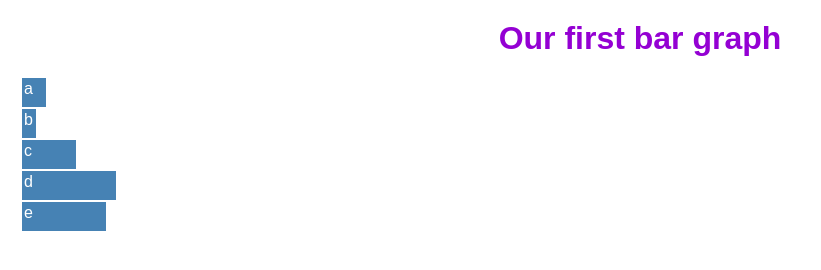
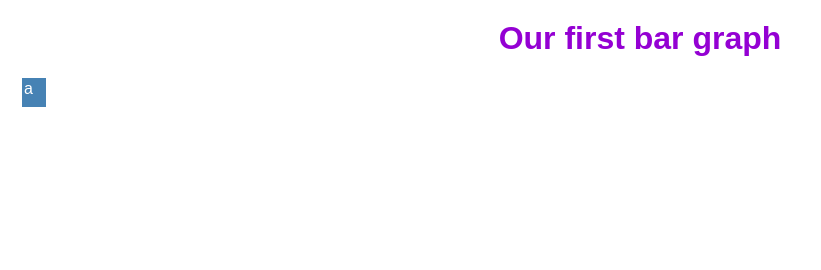
Before and after one commit to akeshavan/nha_2019, a plain HTML site: page index.html in a window 1280 px wide. Shown: the whole page, without its empty margins (0-821 px from the left). Drawn offline with Linux system fonts and the light colour scheme.

Commit message:
step05: JS -- create and append an element

```diff
--- a/index.html
+++ b/index.html
@@ -33,12 +33,30 @@
     </head>
     <body>
       <h1>Our first bar graph</h1>
-      <div>
-        <div class="bar" style="width: 20px">a</div>
-        <div class="bar" style="width: 10px">b</div>
-        <div class="bar" style="width: 50px">c</div>
-        <div class="bar" style="width: 90px">d</div>
-        <div class="bar" style="width: 80px">e</div>
-      </div>
+
+      <script>
+        // introducing javascript
+
+        // in JS, we can manipulate HTML and CSS
+        // all HTML elements are represented by the Document-Object-Model (DOM)
+        // which is a massive datastructure that the browser uses to render a page.
+
+        // using JS, we can manipulate the DOM
+
+        // first, lets create an Array with our data and labels:
+
+        var data = [20, 10, 50, 90, 80];
+        var labels = ['a', 'b', 'c', 'd', 'e'];
+
+        // next, lets create a new div element
+
+        var newDiv = document.createElement('div')
+        newDiv.className = 'bar'
+        newDiv.style.width = data[0];
+        newDiv.innerHTML = labels[0];
+        document.body.append(newDiv);
+
+
+      </script>
     </body>
 </html>
```
